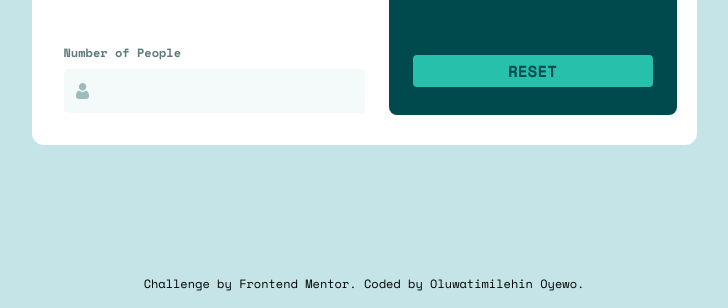
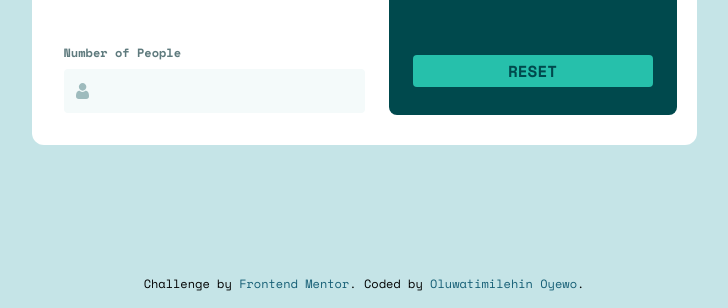
Before and after one commit to AyobamitheTitan/frontend-mentor-tip-calculator-app, a plain HTML site: page index.html in a window 1280 px wide. Shown: the part 492-800 px from the top of the page, without its empty margins (276-1004 px from the left). Drawn offline with nearby package versions, Linux system fonts and the light colour scheme.

Commit message:
update link colors

```diff
--- a/index.html
+++ b/index.html
@@ -159,8 +159,8 @@
 
   <div
     class="sm:absolute sm:bottom-0 sm:left-1/2 sm:transform sm:-translate-x-1/2 text-center text-xs p-4 bg-transparent w-full">
-    Challenge by <a href="https://www.frontendmentor.io?ref=challenge" target="_blank">Frontend Mentor</a>.
-    Coded by <a href="https://github.com/AyobamitheTitan/">Oluwatimilehin Oyewo</a>.
+    Challenge by <a href="https://www.frontendmentor.io/challenges/tip-calculator-app-ugJNGbJUX" class="text-cyan-800" target="_blank">Frontend Mentor</a>.
+    Coded by <a href="https://github.com/AyobamitheTitan/" class="text-cyan-800">Oluwatimilehin Oyewo</a>.
   </div>
   <script src="scripts/submit.js" ></script>
 </body>
```
